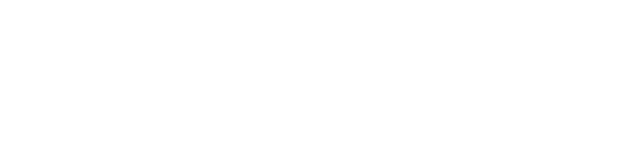
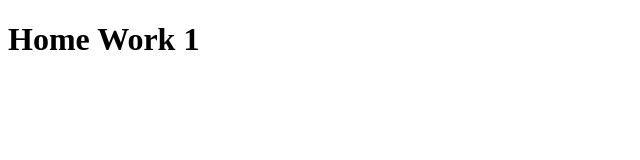
Before and after one commit to HeleneRem/HW1, a plain HTML site: page index.html in a window 1280 px wide. Shown: the whole page, without its empty margins (0-640 px from the left). Drawn offline with Linux system fonts and the light colour scheme.

Commit message:
update index

```diff
--- a/index.html
+++ b/index.html
@@ -7,6 +7,6 @@
     <title>Home Work1</title>
 </head>
 <body>
-
+ <h1>Home Work 1</h1>
 </body>
 </html>
```
